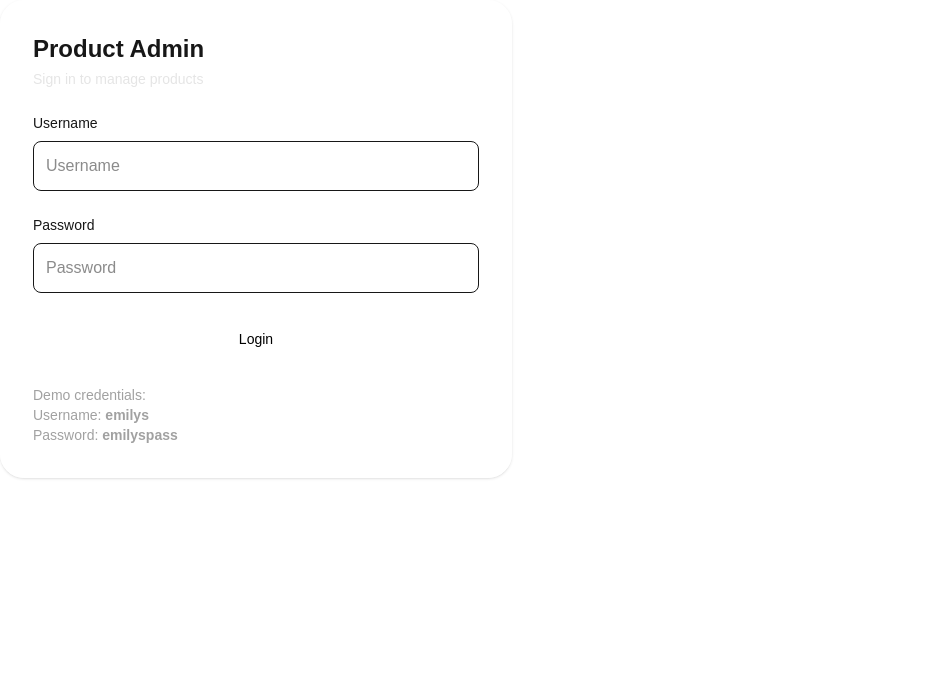
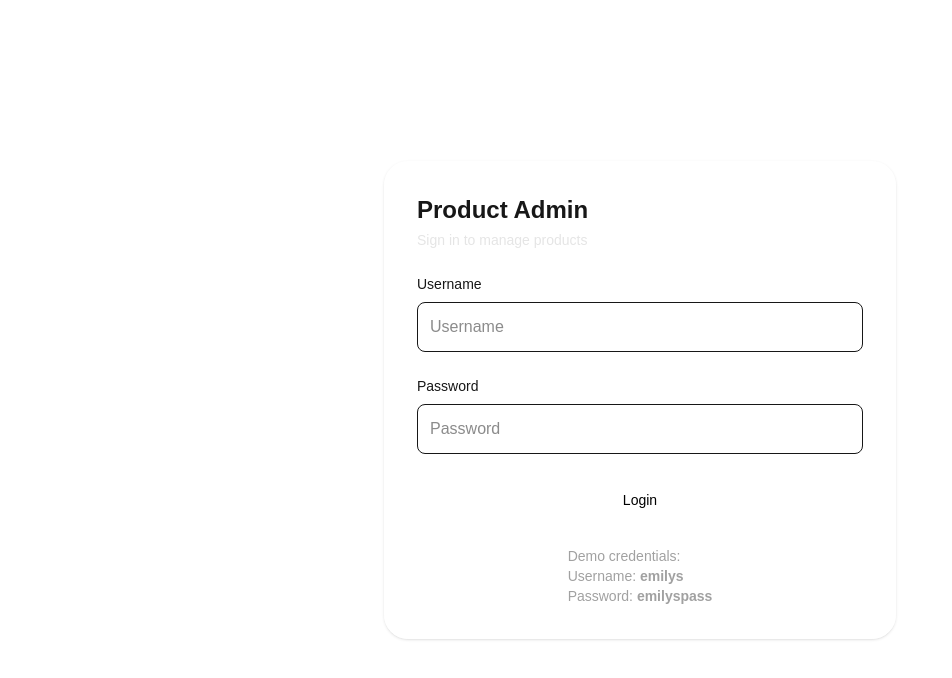
Before and after one commit to akashbhardwaj23/prodash, a Next.js app: page /login in a window 1280 px wide. Shown: the top 678 px of the page, without its empty margins (0-952 px from the left). Built offline with nearby package versions, Linux system fonts and the light colour scheme.

Commit message:
feat:interfaces and auth

```diff
--- a/app/layout.tsx
+++ b/app/layout.tsx
@@ -1,6 +1,7 @@
 import type { Metadata } from "next";
 import { Geist, Geist_Mono } from "next/font/google";
 import "./globals.css";
+import { AuthProvider } from "@/context/AuthContext";
 
 const geistSans = Geist({
   variable: "--font-geist-sans",
@@ -23,7 +24,11 @@ export default function RootLayout({ children }: LayoutProps<"/">) {
       lang="en"
       className={`${geistSans.variable} ${geistMono.variable} h-full antialiased`}
     >
-      <body className="min-h-full flex flex-col">{children}</body>
+      <body className="min-h-full flex flex-col">
+        <AuthProvider>
+        {children}
+        </AuthProvider>
+        </body>
     </html>
   );
 }
--- a/app/login/page.tsx
+++ b/app/login/page.tsx
@@ -1,82 +1,9 @@
-"use client";
+import LoginForm from "@/components/auth/LoginForm";
 
-import { useRouter } from "next/navigation";
-import { useState } from "react";
-
-export default function LoginForm() {
-  const router = useRouter();
-
-  const [username, setUsername] = useState("");
-  const [password, setPassword] = useState("");
-
-  const [error, setError] = useState("");
-  const [loading, setLoading] = useState(false);
-
-  const handleSubmit = async () => {
-
-  }
-
+export default function LoginPage() {
   return (
-    <form
-      onSubmit={handleSubmit}
-      className="w-full max-w-lg space-y-6 rounded-3xl border border-white p-8 shadow"
-    >
-      <div>
-        <h1 className="text-2xl font-bold">Product Admin</h1>
-        <p className="mt-1 text-sm text-neutral-200">
-          Sign in to manage products
-        </p>
-      </div>
-
-      {error && (
-        <div className="rounded-md bg-red-100 p-3 text-sm text-red-600">
-          {error}
-        </div>
-      )}
-
-      <div>
-        <label className="mb-2 block text-sm font-medium">
-          Username
-        </label>
-
-        <input
-          value={username}
-          onChange={(event) => setUsername(event.target.value)}
-          className="w-full rounded-lg border p-3"
-          placeholder="Username"
-          required
-        />
-      </div>
-
-      <div>
-        <label className="mb-2 block text-sm font-medium">
-          Password
-        </label>
-
-        <input
-          type="password"
-          value={password}
-          onChange={(event) => setPassword(event.target.value)}
-          className="w-full rounded-lg border p-3"
-          placeholder="Password"
-          required
-        />
-      </div>
-
-      <button
-        disabled={loading}
-        className="w-full rounded-lg text-sm bg-white cursor-pointer p-3 text-black disabled:opacity-50"
-      >
-        {loading ? "Logging in..." : "Login"}
-      </button>
-
-      <div className="text-sm text-neutral-400">
-        Demo credentials:
-        <br />
-        Username: <b>emilys</b>
-        <br />
-        Password: <b>emilyspass</b>
-      </div>
-    </form>
+    <main className="flex min-h-screen items-center justify-center p-6">
+      <LoginForm />
+    </main>
   );
 }
--- /dev/null
+++ b/components/auth/LoginForm.tsx
@@ -0,0 +1,84 @@
+"use client";
+
+import { useRouter } from "next/navigation";
+import { useState } from "react";
+
+export default function LoginForm() {
+  const router = useRouter();
+
+  const [username, setUsername] = useState("");
+  const [password, setPassword] = useState("");
+
+  const [error, setError] = useState("");
+  const [loading, setLoading] = useState(false);
+
+  const handleSubmit = async () => {
+
+  }
+
+  return (
+    <form
+      onSubmit={handleSubmit}
+      className="w-full max-w-lg space-y-6 rounded-3xl border border-white p-8 shadow"
+    >
+      <div>
+        <h1 className="text-2xl font-bold">Product Admin</h1>
+        <p className="mt-1 text-sm text-neutral-200">
+          Sign in to manage products
+        </p>
+      </div>
+
+      {error && (
+        <div className="rounded-md bg-red-100 p-3 text-sm text-red-600">
+          {error}
+        </div>
+      )}
+
+      <div>
+        <label className="mb-2 block text-sm font-medium">
+          Username
+        </label>
+
+        <input
+          value={username}
+          onChange={(event) => setUsername(event.target.value)}
+          className="w-full rounded-lg border p-3"
+          placeholder="Username"
+          required
+        />
+      </div>
+
+      <div>
+        <label className="mb-2 block text-sm font-medium">
+          Password
+        </label>
+
+        <input
+          type="password"
+          value={password}
+          onChange={(event) => setPassword(event.target.value)}
+          className="w-full rounded-lg border p-3"
+          placeholder="Password"
+          required
+        />
+      </div>
+
+      <button
+        disabled={loading}
+        className="w-full rounded-lg text-sm bg-white cursor-pointer p-3 text-black disabled:opacity-50"
+      >
+        {loading ? "Logging in..." : "Login"}
+      </button>
+
+      <div className="text-sm text-neutral-400 flex justify-center">
+        <div>
+            Demo credentials:
+        <br />
+        Username: <b>emilys</b>
+        <br />
+        Password: <b>emilyspass</b>
+        </div>
+      </div>
+    </form>
+  );
+}
--- /dev/null
+++ b/context/AuthContext.tsx
@@ -0,0 +1,72 @@
+"use client";
+
+import LoginForm from "@/components/auth/LoginForm";
+import {
+  createContext,
+  useContext,
+  useEffect,
+  useState,
+  ReactNode,
+} from "react";
+
+
+interface AuthContextInterface {
+    isAuthenticated : boolean;
+    loading : boolean;
+    login : (token : string, user : unknown) => void
+    logout : () => void
+}
+
+
+const AuthContext = createContext<AuthContextInterface | undefined>(undefined)
+
+export function AuthProvider({
+    children
+} : {
+    children : React.ReactNode
+}){
+     const [isAuthenticated, setIsAuthenticated] = useState(false);
+  const [loading, setLoading] = useState<boolean>(true);
+
+  useEffect(() => {
+    const token = localStorage.getItem("accessToken");
+
+    setIsAuthenticated(Boolean(token));
+    setLoading(false);
+  }, []);
+
+   const login = (token: string, user: unknown) => {
+    localStorage.setItem("accessToken", token);
+    localStorage.setItem("user", JSON.stringify(user));
+
+    setIsAuthenticated(true);
+  };
+
+  const logout = () => {
+    localStorage.removeItem("accessToken");
+    localStorage.removeItem("user");
+
+    setIsAuthenticated(false);
+  };
+
+  return <AuthContext.Provider value={{
+    isAuthenticated,
+    loading,
+    login,
+    logout
+  }}>
+    {children}
+  </AuthContext.Provider>
+
+}
+
+
+export function useAuth(){
+    const context = useContext(AuthContext);
+
+    if(!context){
+        throw new Error("AuthContext must be provided");
+    }
+
+    return context;
+}
--- /dev/null
+++ b/types/product.ts
@@ -0,0 +1,39 @@
+export interface Product {
+    id : number
+    title : string
+    description : string
+    category : string
+    price : number
+    rating : string
+    stock : string
+    brand? : string
+    thumbnail : string
+    images : string[]
+}
+
+export interface ProductResponse {
+    products : Product[]
+    total : number
+    skip : number
+    limit : number
+}
+
+
+export interface Review {
+    rating : number
+    comment : string
+    date : string
+    reviewerName : string
+    reviewerEmail : string
+}
+
+
+export interface ProductDetails extends Product {
+    reviews : Review[]
+}
+
+export interface Category {
+    slug : string
+    name : string
+    url : string
+}
```
